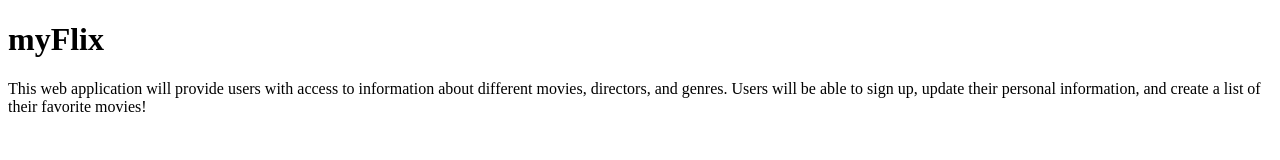
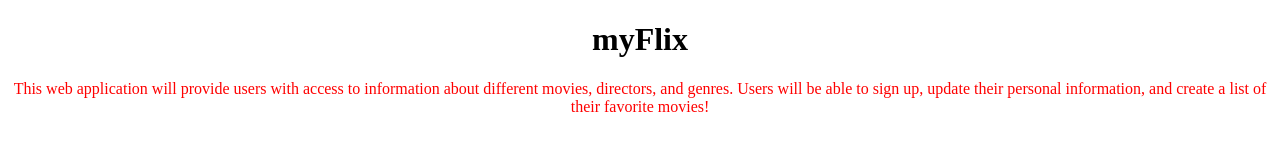
Before and after one commit to MajestysFiend/myFlix-API, a website: page public/documentation.html in a window 1280 px wide. Drawn offline with Linux system fonts and the light colour scheme.

Commit message:
Added public folder and added html and css files

```diff
--- a/documentation.html
+++ b/public/documentation.html
@@ -6,7 +6,7 @@
         <meta http-equiv="X-UA-Compatible" content="IE=edge">
         <meta name="viewport" content="width=device-width, initial-scale=1.0">
         <title>Achievement 2 Project</title>
-        <link rel="stylesheet" href="css/styles.css">
+        <link rel="stylesheet" href="styles.css">
     </head>
 
     <body>
--- /dev/null
+++ b/public/styles.css
@@ -0,0 +1,8 @@
+h1 {
+    text-align: center;
+}
+
+p {
+    text-align: center;
+    color: red;
+}
```
